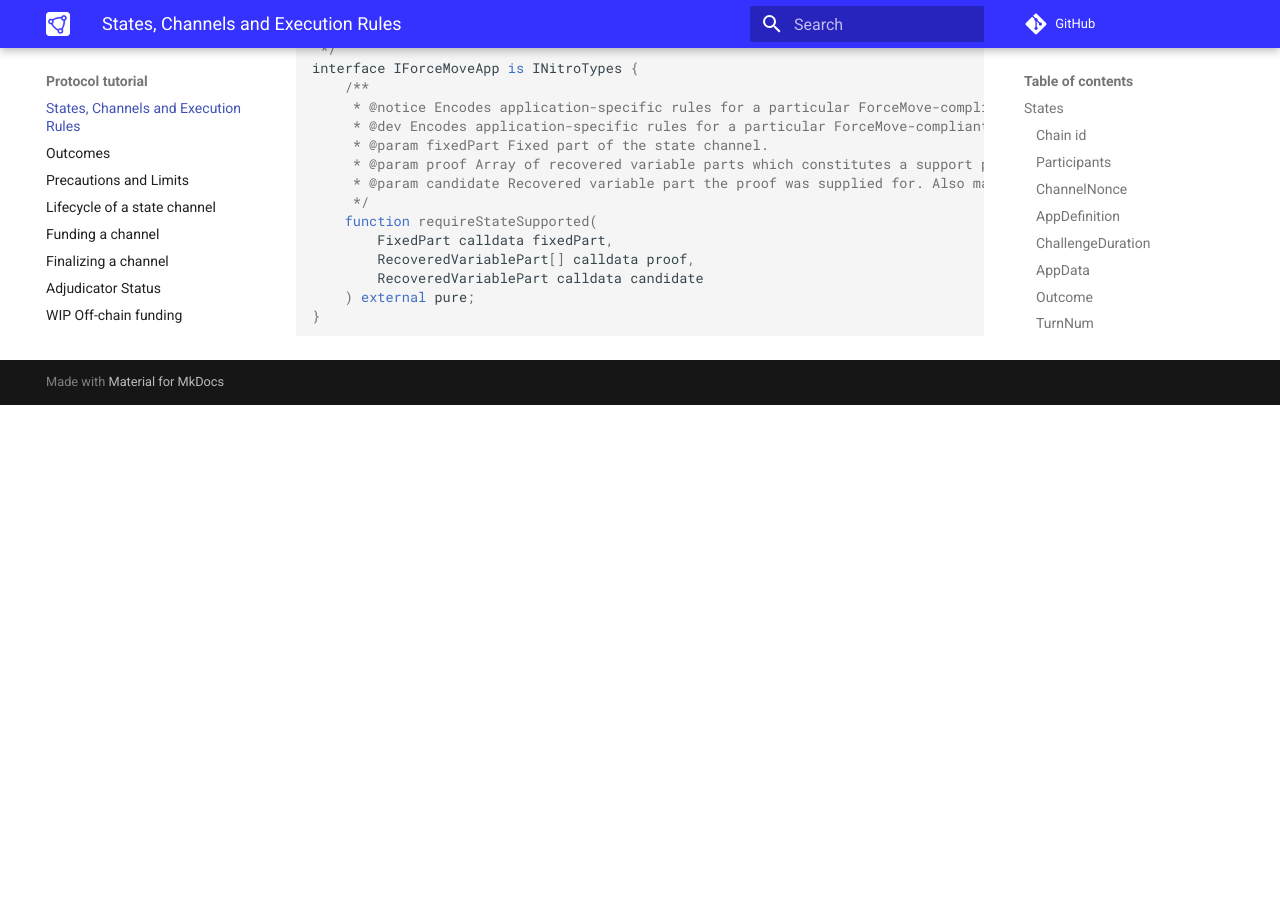
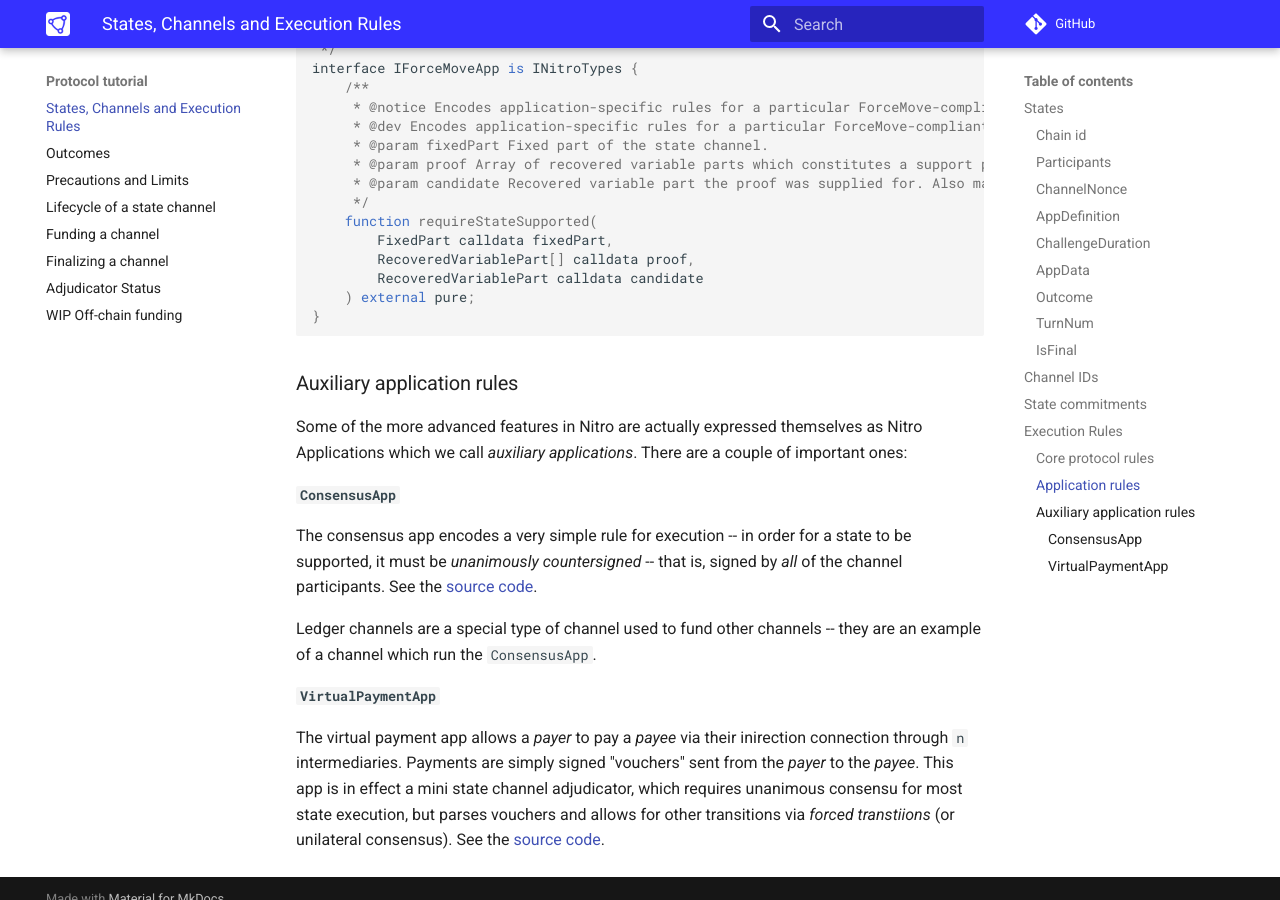
Before and after one commit to statechannels/go-nitro, an MkDocs documentation site: the page built from docs/protocol-tutorial/0001-states-channels-execution-rules.md, in a window 1280 px wide and 900 px high, scrolled down 4883 px. Built offline with MkDocs 1.6.1 and Material for MkDocs 9.7.7, drawn with Linux system fonts in a browser that asks for light colours; comment, search, counter and statistics services are not loaded; before the commit the page ends 5288 px from its top, so only the background shows below that.

Commit message:
add sec on auxiliary apps

````diff
--- a/docs/protocol-tutorial/0001-states-channels-execution-rules.md
+++ b/docs/protocol-tutorial/0001-states-channels-execution-rules.md
@@ -233,3 +233,17 @@ interface IForceMoveApp is INitroTypes {
 }
 
 ```
+
+### Auxiliary application rules
+
+Some of the more advanced features in Nitro are actually expressed themselves as Nitro Applications which we call _auxiliary applications_. There are a couple of important ones:
+
+#### `ConsensusApp`
+
+The consensus app encodes a very simple rule for execution -- in order for a state to be supported, it must be _unanimously countersigned_ -- that is, signed by _all_ of the channel participants. See the [source code](https://github.com/statechannels/go-nitro/blob/main/nitro-protocol/contracts/ConsensusApp.sol).
+
+Ledger channels are a special type of channel used to fund other channels -- they are an example of a channel which run the `ConsensusApp`.
+
+#### `VirtualPaymentApp`
+
+The virtual payment app allows a _payer_ to pay a _payee_ via their inirection connection through `n` intermediaries. Payments are simply signed "vouchers" sent from the _payer_ to the _payee_. This app is in effect a mini state channel adjudicator, which requires unanimous consensu for most state execution, but parses vouchers and allows for other transitions via _forced transtiions_ (or unilateral consensus). See the [source code](https://github.com/statechannels/go-nitro/blob/main/nitro-protocol/contracts/VirtualPaymentApp.sol).
````
